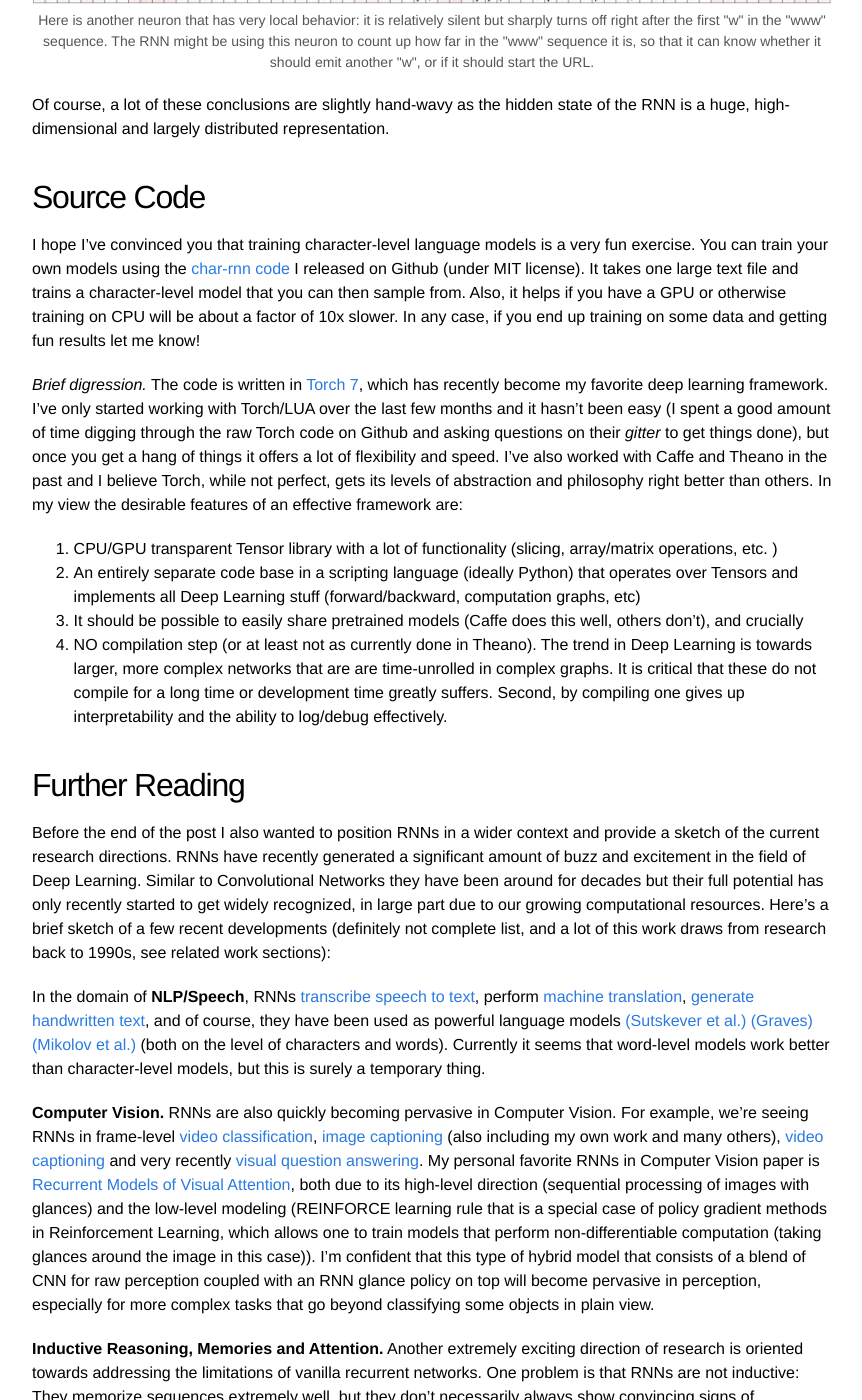
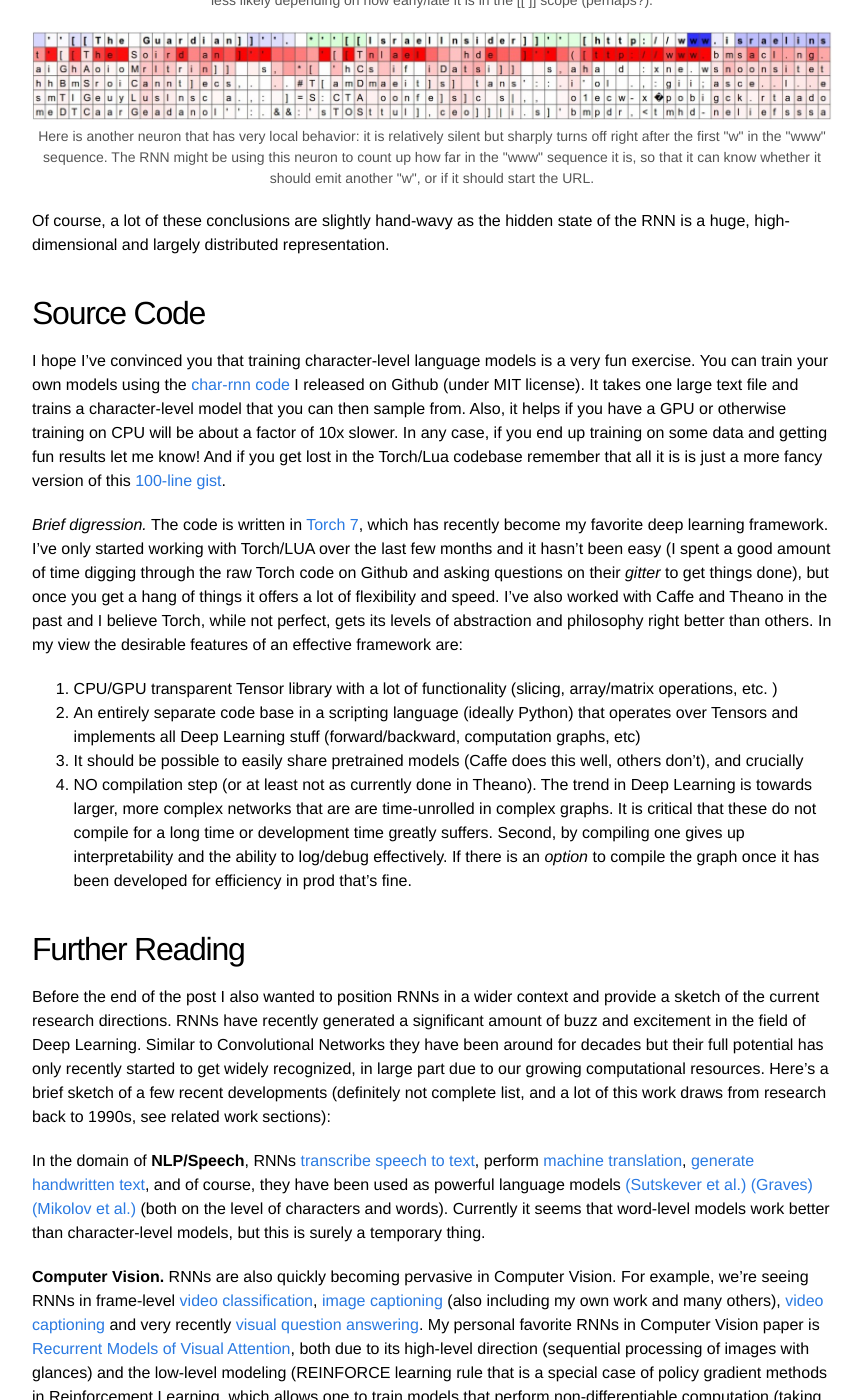
Before and after one commit to karpathy/karpathy.github.io, a Jekyll site: the page built from _posts/2015-05-21-rnn-effectiveness.markdown, in a window 1280 px wide and 1400 px high, scrolled down 17935 px. Shown: the whole window, without its empty margins (208-1070 px from the left). Built offline with Jekyll 4.4.1, drawn with Linux system fonts in a browser that asks for light colours; Markdown is read by kramdown in place of the engine named in the settings; formulas are drawn with MathJax 3; comment, search, counter and statistics services are not loaded; some of the changed text lies outside the part shown.

Commit message:
adding gist pointers

```diff
--- a/_posts/2015-05-21-rnn-effectiveness.markdown
+++ b/_posts/2015-05-21-rnn-effectiveness.markdown
@@ -92,6 +92,8 @@ For example, we see that in the first time step when the RNN saw the character "
 Notice also that the first time the character "l" is input, the target is "l", but the second time the target is "o". The RNN therefore cannot rely on the input alone and must use its recurrent connection to keep track of the context to achieve this task.
 
 At **test time**, we feed a character into the RNN and get a distribution over what characters are likely to come next. We sample from this distribution, and feed it right back in to get the next letter. Repeat this process and you're sampling text! Lets now train an RNN on different datasets and see what happens.
+
+To further clarify, for educational purposes I also wrote a [minimal character-level RNN language model in Python/numpy](https://gist.github.com/karpathy/d4dee566867f8291f086). It is only about 100 lines long and hopefully it gives a concise, concrete and useful summary of the above if you're better at reading code than text. We'll now dive into example results, produced with the much more efficient Lua/Torch codebase.
 
 ## Fun with RNNs
 
@@ -530,14 +532,14 @@ Of course, a lot of these conclusions are slightly hand-wavy as the hidden state
 
 ## Source Code
 
-I hope I've convinced you that training character-level language models is a very fun exercise. You can train your own models using the [char-rnn code](https://github.com/karpathy/char-rnn) I released on Github (under MIT license). It takes one large text file and trains a character-level model that you can then sample from. Also, it helps if you have a GPU or otherwise training on CPU will be about a factor of 10x slower. In any case, if you end up training on some data and getting fun results let me know!
+I hope I've convinced you that training character-level language models is a very fun exercise. You can train your own models using the [char-rnn code](https://github.com/karpathy/char-rnn) I released on Github (under MIT license). It takes one large text file and trains a character-level model that you can then sample from. Also, it helps if you have a GPU or otherwise training on CPU will be about a factor of 10x slower. In any case, if you end up training on some data and getting fun results let me know! And if you get lost in the Torch/Lua codebase remember that all it is is just a more fancy version of this [100-line gist](https://gist.github.com/karpathy/d4dee566867f8291f086).
 
 *Brief digression.* The code is written in [Torch 7](http://torch.ch/), which has recently become my favorite deep learning framework. I've only started working with Torch/LUA over the last few months and it hasn't been easy (I spent a good amount of time digging through the raw Torch code on Github and asking questions on their *gitter* to get things done), but once you get a hang of things it offers a lot of flexibility and speed. I've also worked with Caffe and Theano in the past and I believe Torch, while not perfect, gets its levels of abstraction and philosophy right better than others. In my view the desirable features of an effective framework are:
 
 1. CPU/GPU transparent Tensor library with a lot of functionality (slicing, array/matrix operations, etc. )
 2. An entirely separate code base in a scripting language (ideally Python) that operates over Tensors and implements all Deep Learning stuff (forward/backward, computation graphs, etc)
 3. It should be possible to easily share pretrained models (Caffe does this well, others don't), and crucially
-4. NO compilation step (or at least not as currently done in Theano). The trend in Deep Learning is towards larger, more complex networks that are are time-unrolled in complex graphs. It is critical that these do not compile for a long time or development time greatly suffers. Second, by compiling one gives up interpretability and the ability to log/debug effectively.
+4. NO compilation step (or at least not as currently done in Theano). The trend in Deep Learning is towards larger, more complex networks that are are time-unrolled in complex graphs. It is critical that these do not compile for a long time or development time greatly suffers. Second, by compiling one gives up interpretability and the ability to log/debug effectively. If there is an *option* to compile the graph once it has been developed for efficiency in prod that's fine.
 
 ## Further Reading
 
```
